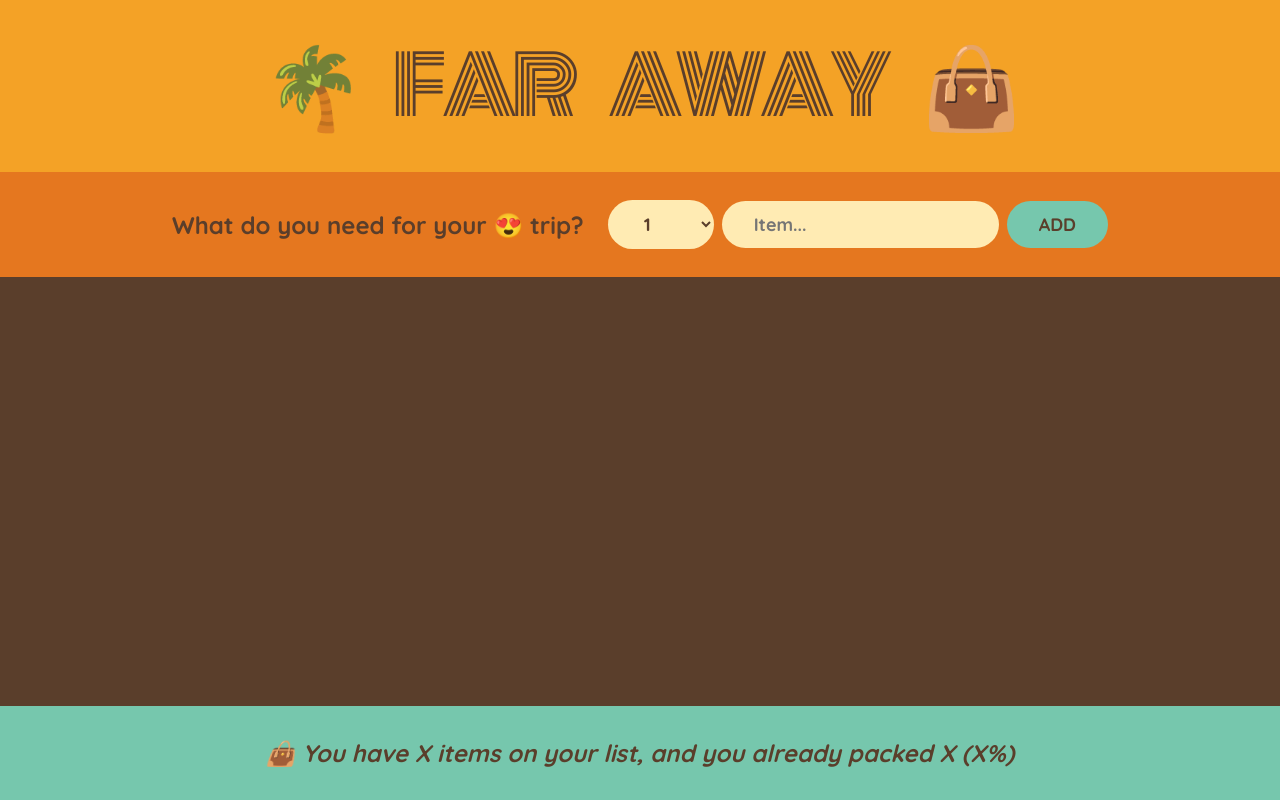
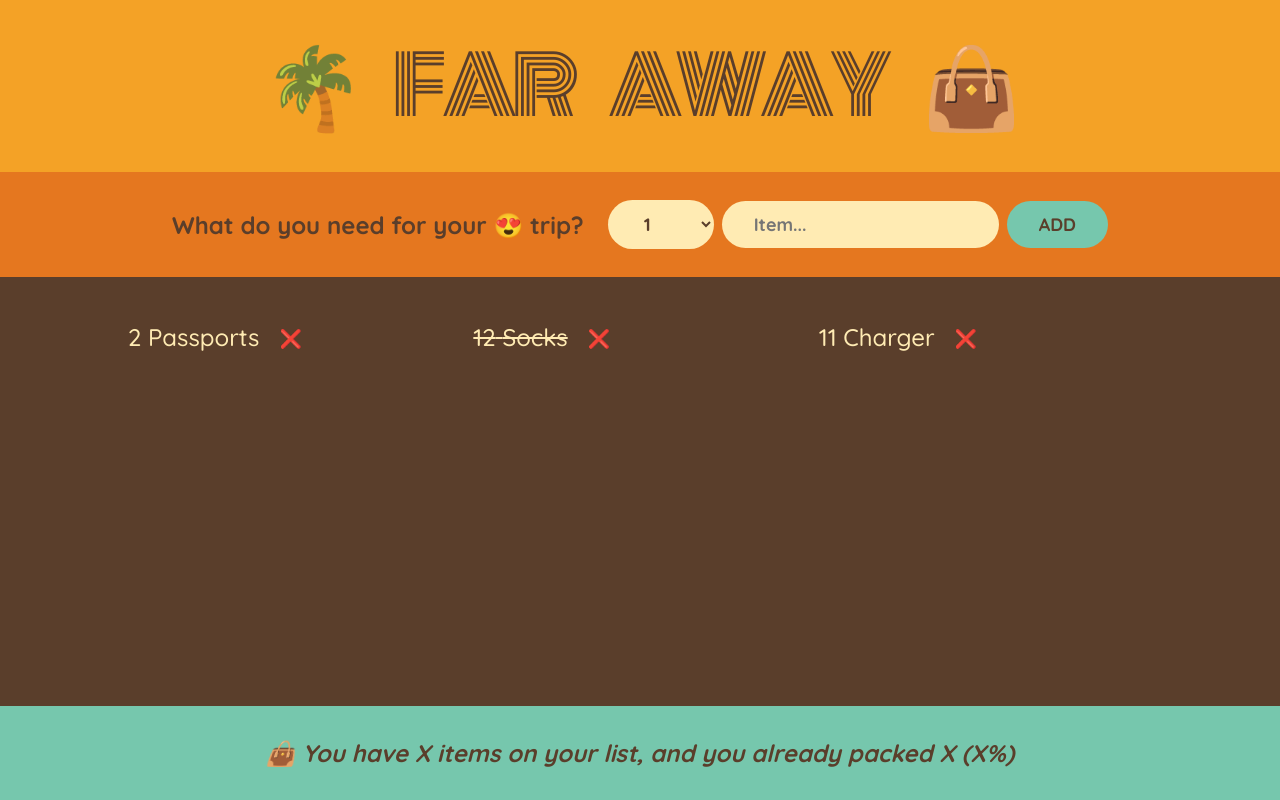
Before and after one commit to uhpoler/TravelList, a React (Create React App) app: page / in a window 1280 px wide. Built offline with nearby package versions, Linux system fonts and the light colour scheme.

Commit message:
Added deleting  items

```diff
--- a/src/App.js
+++ b/src/App.js
@@ -7,17 +7,21 @@
 ];
 
 export default function App() {
-  const [items, setItems] = useState([]);
+  const [items, setItems] = useState(initialItems);
 
   function handleAddItems(item) {
     setItems((items) => [...items, item]);
+  }
+
+  function handleDeleteItems(id) {
+    setItems((items) => items.filter((item) => item.id !== id));
   }
 
   return (
     <div className="app">
       <Logo />
       <Form onAddItems={handleAddItems} />
-      <PackingList items={items} />
+      <PackingList items={items} onDeleteItem={handleDeleteItems} />
       <Stats />
     </div>
   );
@@ -64,25 +68,25 @@
   );
 }
 
-function PackingList({ items }) {
+function PackingList({ items, onDeleteItem }) {
   return (
     <div className="list">
       <ul>
         {items.map((item) => (
-          <Item item={item} key={item.id} />
+          <Item item={item} key={item.id} onDeleteItem={onDeleteItem} />
         ))}
       </ul>
     </div>
   );
 }
 
-function Item({ item }) {
+function Item({ item, onDeleteItem }) {
   return (
     <li>
       <span style={item.packed ? { textDecoration: "line-through" } : {}}>
         {item.quantity} {item.description}
       </span>
-      <button>❌</button>
+      <button onClick={() => onDeleteItem(item.id)}>❌</button>
     </li>
   );
 }
```
